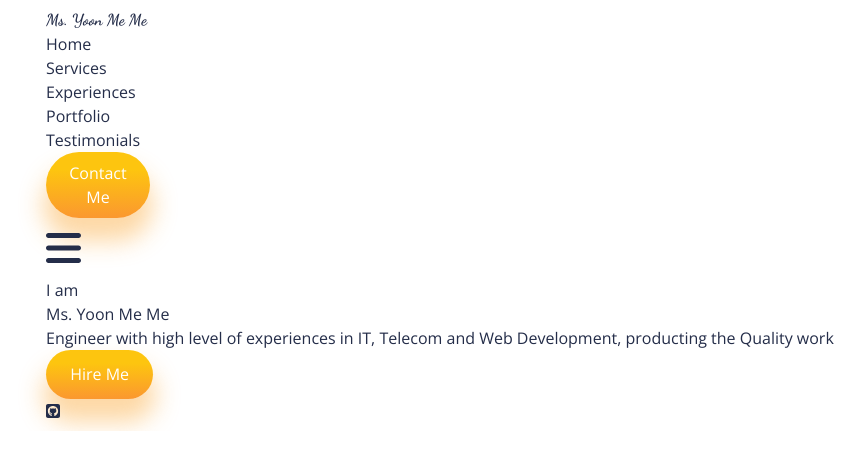
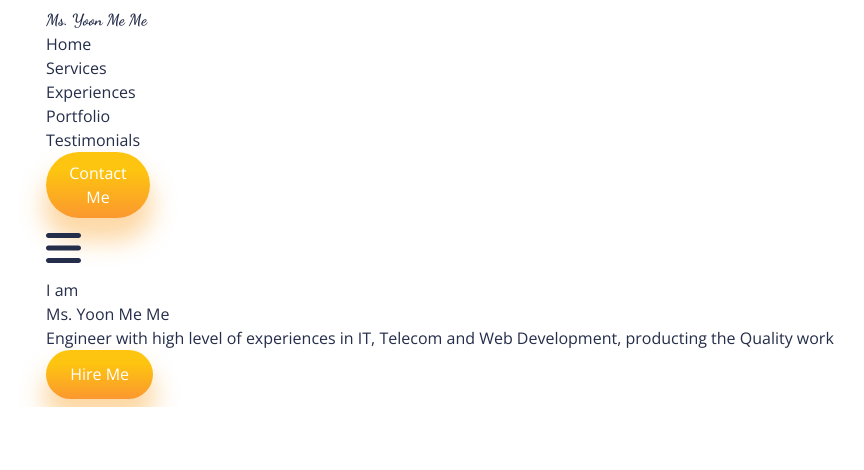
Before and after one commit to YoonMeMe-engr/MyPortfolio-ReactJS, a React (Vite) app: page / in a window 1280 px wide. Shown: the top 470 px of the page, without its empty margins (10-874 px from the left). Built offline with nearby package versions, Linux system fonts and the light colour scheme; a web font is replaced by a local one.

Commit message:
first commit

```diff
--- a/src/Components/Intro/Intro.jsx
+++ b/src/Components/Intro/Intro.jsx
@@ -1,7 +1,7 @@
 import React from 'react'
 import './Intro.css'
 import { FontAwesomeIcon } from '@fortawesome/react-fontawesome'
-import {faSquareGithub} from '@fortawesome/free-brands-svg-icons'
+// import {faSquareGithub} from '@fortawesome/free-brands-svg-icons'
 
 export default function Intro() {
   return (
@@ -12,7 +12,7 @@ export default function Intro() {
             <div className="text-slate-500">Engineer with high level of experiences in IT, Telecom and Web Development, producting the Quality work</div>
             <button className='button intro-btn'>Hire Me</button>
             <div className="">
-                <FontAwesomeIcon icon={faSquareGithub} />
+
             </div>
         </div>
         <div className="intro-right"></div>
```
